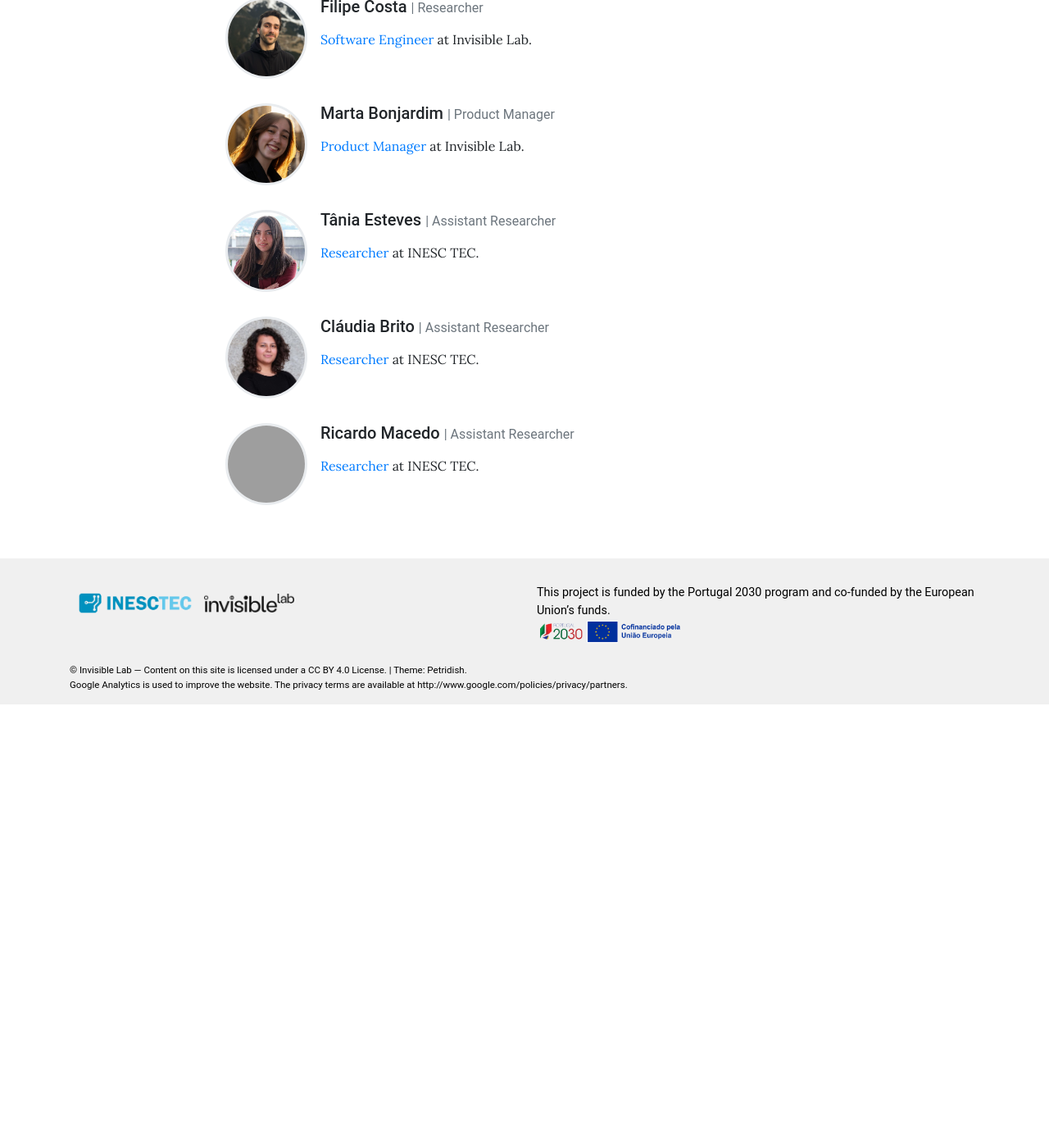
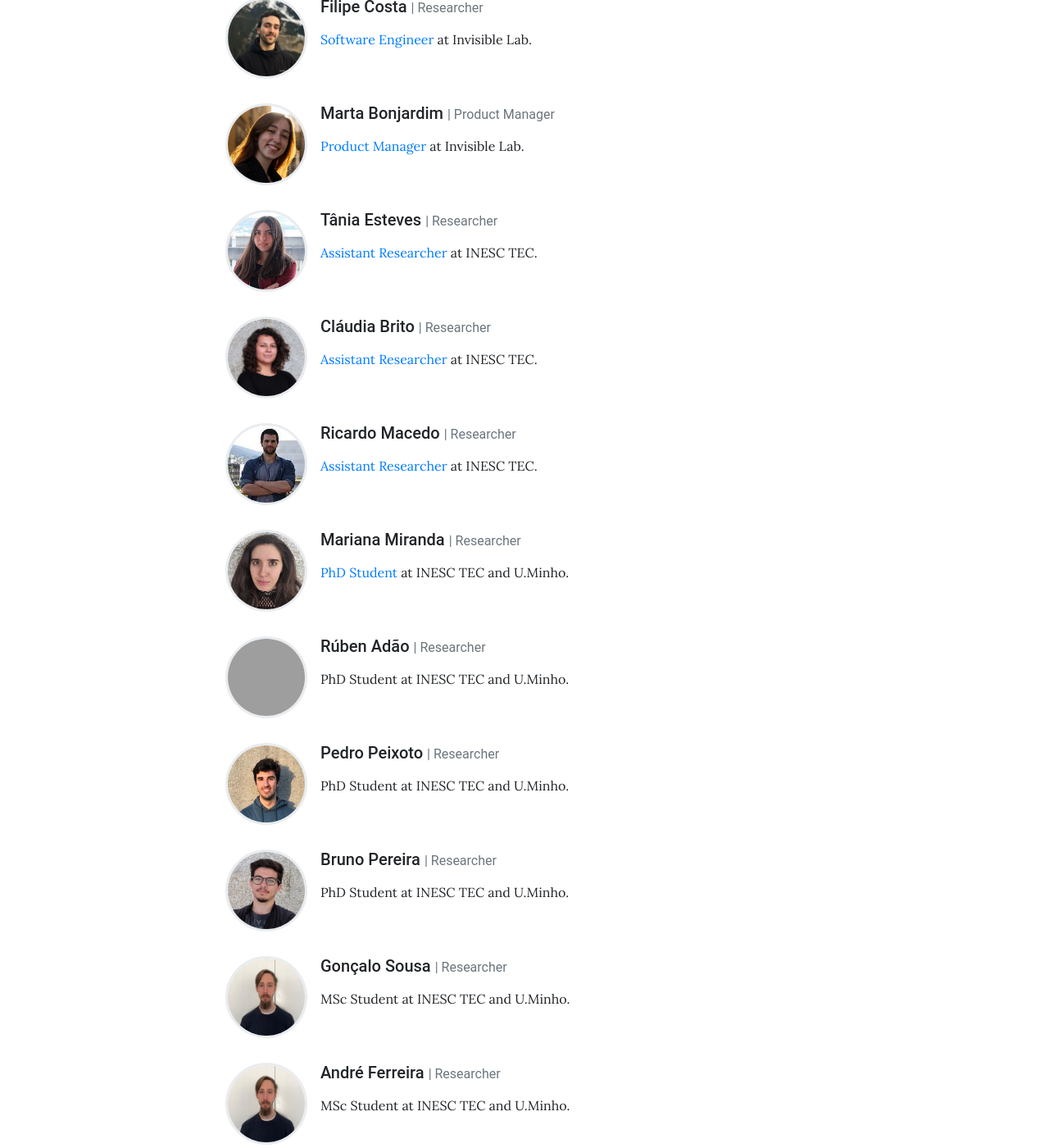
Before and after one commit to invisiblelab-dev/invisible-storage-project-website, a Jekyll site: the page built from pages/team.md, in a window 1280 px wide and 1400 px high, scrolled down 1084 px. Shown: the whole window at 82% size. Built offline with Jekyll 4.4.1, drawn with Linux system fonts in a browser that asks for light colours; before the commit the page ends 1943 px from its top, so only the background shows below that; grey boxes are pictures that could not be loaded.

Commit message:
Update team.yml

```diff
--- a/_data/team.yml
+++ b/_data/team.yml
@@ -57,21 +57,63 @@
 
 
 - name: Tânia Esteves
-  role: Assistant Researcher # Will appear next to name
+  role: Researcher # Will appear next to name
   image: assets/img/taniastorage.jpg # Can be external link
   description: > # Can be Markdown
-    [Researcher](https://www.inesctec.pt/en/people/tania-conceicao-araujo#intro) at INESC TEC.
+    [Assistant Researcher](https://www.inesctec.pt/en/people/tania-conceicao-araujo#intro) at INESC TEC.
 
 
 - name: Cláudia Brito
-  role: Assistant Researcher # Will appear next to name
+  role: Researcher # Will appear next to name
   image: assets/img/claudiastorage.jpg # Can be external link
   description: > # Can be Markdown
-    [Researcher](https://www.inesctec.pt/en/people/claudia-vanessa-brito#intro) at INESC TEC.
+    [Assistant Researcher](https://www.inesctec.pt/en/people/claudia-vanessa-brito#intro) at INESC TEC.
 
 
 - name: Ricardo Macedo
-  role: Assistant Researcher # Will appear next to name
-  image: assets/img/rgmacedostorage.jpg # Can be external link
+  role: Researcher # Will appear next to name
+  image: assets/img/rgmacedo.jpg # Can be external link
   description: > # Can be Markdown
-    [Researcher](https://www.inesctec.pt/en/people/ricardo-goncalves-macedo#intro) at INESC TEC.
+    [Assistant Researcher](https://www.inesctec.pt/en/people/ricardo-goncalves-macedo#intro) at INESC TEC.
+
+
+- name: Mariana Miranda
+  role: Researcher # Will appear next to name
+  image: assets/img/marianastorage.jpg # Can be external link
+  description: > # Can be Markdown
+    [PhD Student](https://www.inesctec.pt/en/people/mariana-martins-miranda) at INESC TEC and U.Minho.
+
+
+- name: Rúben Adão
+  role: Researcher # Will appear next to name
+  image: assets/img/rybenstorage.jpg # Can be external link
+  description: > # Can be Markdown
+    PhD Student at INESC TEC and U.Minho.
+
+
+- name: Pedro Peixoto
+  role: Researcher # Will appear next to name
+  image: assets/img/pedrostorage.jpg # Can be external link
+  description: > # Can be Markdown
+    PhD Student at INESC TEC and U.Minho.
+
+
+- name: Bruno Pereira
+  role: Researcher # Will appear next to name
+  image: assets/img/brunostorage.jpg # Can be external link
+  description: > # Can be Markdown
+    PhD Student at INESC TEC and U.Minho.
+
+
+- name: Gonçalo Sousa
+  role: Researcher # Will appear next to name
+  image: assets/img/goncalosstorage.jpg # Can be external link
+  description: > # Can be Markdown
+    MSc Student at INESC TEC and U.Minho.
+
+
+- name: André Ferreira
+  role: Researcher # Will appear next to name
+  image: assets/img/goncalosstorage.jpg # Can be external link
+  description: > # Can be Markdown
+    MSc Student at INESC TEC and U.Minho.
```
